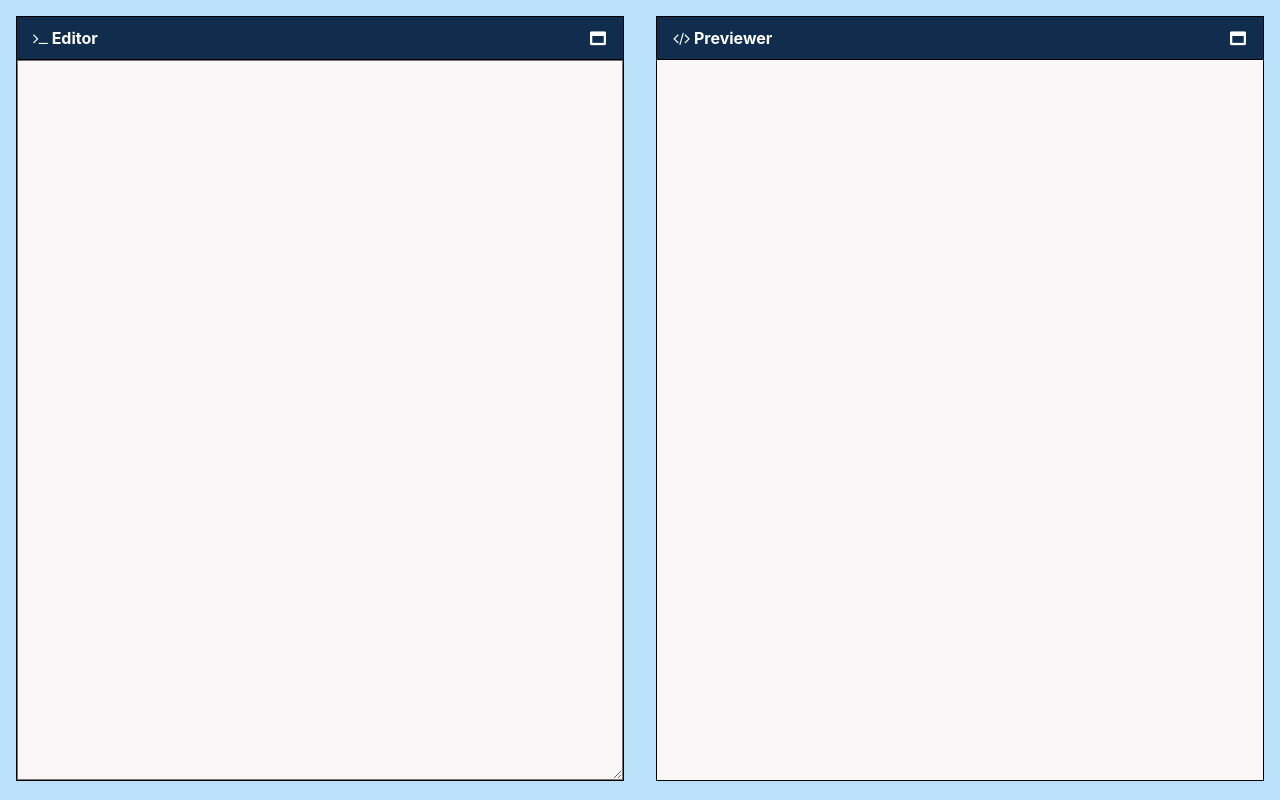
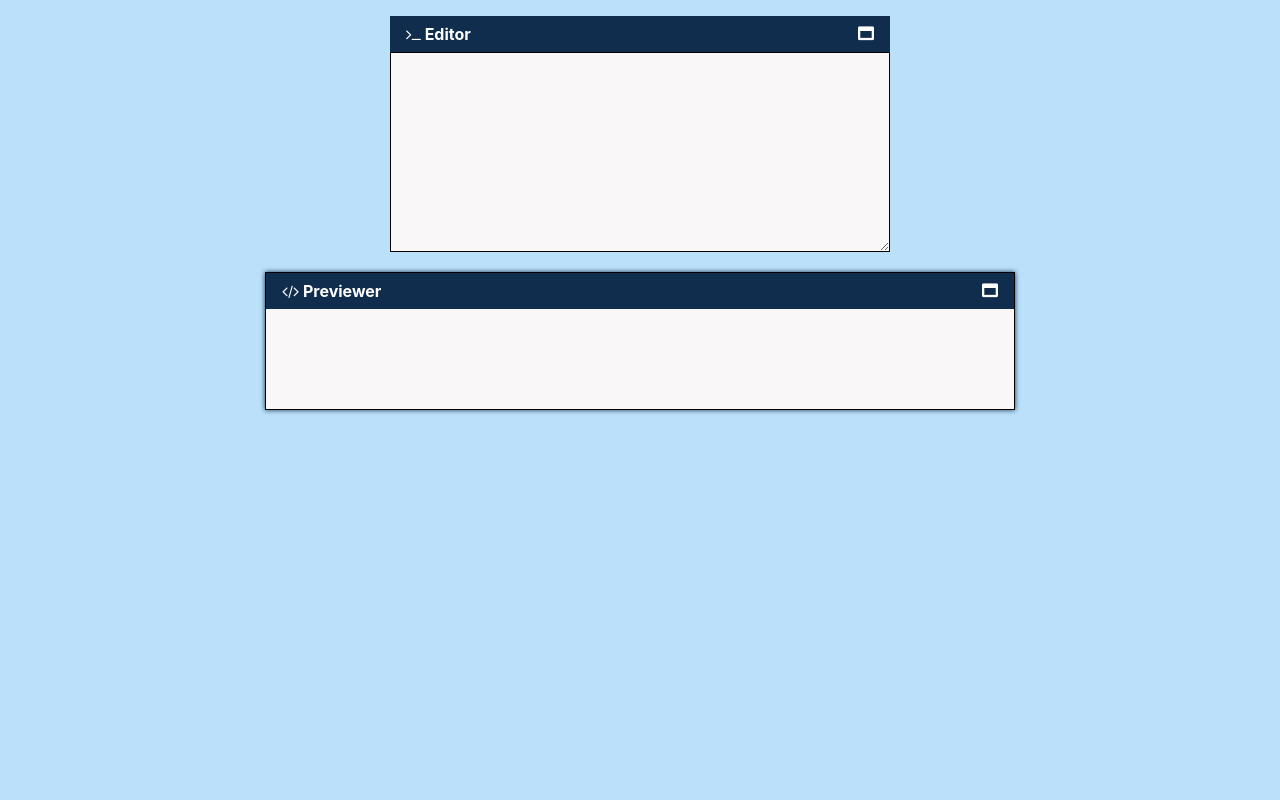
Before and after one commit to srky420/fcc-markdown-previewer, a React (Create React App) app: page / in a window 1280 px wide. Built offline with nearby package versions, Linux system fonts and the light colour scheme.

Commit message:
Create React only app

```diff
--- a/public/index.html
+++ b/public/index.html
@@ -25,7 +25,6 @@
       Learn how to configure a non-root public URL by running `npm run build`.
     -->
     <link rel="stylesheet" href="https://cdnjs.cloudflare.com/ajax/libs/font-awesome/4.7.0/css/font-awesome.min.css">
-    <link href="https://cdn.jsdelivr.net/npm/bootstrap@5.3.2/dist/css/bootstrap.min.css" rel="stylesheet" integrity="sha384-T3c6CoIi6uLrA9TneNEoa7RxnatzjcDSCmG1MXxSR1GAsXEV/Dwwykc2MPK8M2HN" crossorigin="anonymous">
     <title>React App</title>
   </head>
   <body>
@@ -41,6 +40,5 @@
       To begin the development, run `npm start` or `yarn start`.
       To create a production bundle, use `npm run build` or `yarn build`.
     -->
-    <script src="https://cdn.jsdelivr.net/npm/bootstrap@5.3.2/dist/js/bootstrap.bundle.min.js" integrity="sha384-C6RzsynM9kWDrMNeT87bh95OGNyZPhcTNXj1NW7RuBCsyN/o0jlpcV8Qyq46cDfL" crossorigin="anonymous"></script>
   </body>
 </html>
--- a/src/App.css
+++ b/src/App.css
@@ -2,6 +2,10 @@
   --window-header-color: #112D4E;
   --background-color: #BBE1FA;
   --window-inner-color: #F9F7F7;
+}
+
+* {
+  box-sizing: border-box;
 }
 
 html {
@@ -12,72 +16,42 @@ body {
   background-color: var(--background-color);
 }
 
-#root {
-  display: flex;
-  justify-content: center;
+/* Preview html */
+.preview-inner h1 {
+  border-bottom: 2px solid black;
 }
 
-h1, h2, h3, h4, h5, h6 {
-  font-weight: bold;
-  margin-bottom: 1rem;
+.preview-inner h2 {
+  border-bottom: 1px solid black;
 }
 
-h1 {
-  border-bottom: 2px solid black;
-  padding-bottom: 5px;
+.preview-inner table {
+  border: 1px solid;
+  margin: 1rem 0;
 }
 
-h2 {
-  border-bottom: 1px solid black;
-  padding-bottom: 5px;
-}
-
-table {
-  border: 1px solid;
-  margin-bottom: 1rem;
-}
-
-table tr {
-  border: 1px solid;
-}
-
-table td, th {
+.preview-inner table td, th {
   border: 1px solid;
   padding: 5px;
 }
 
-pre {
+.preview-inner pre {
   display: block;
   background-color: #eee;
   padding: 1rem;
+  overflow-x: auto;
 }
 
-code {
+.preview-inner code {
   background-color: #eee;
 }
 
-img {
+.preview-inner img {
   width: 100%;
   height: 100%;
 }
 
-.btn-link {
-  color: white;
-  font-weight: lighter;
-  padding: 0;
-}
-
-.btn-link:hover {
-  color: var(--background-color);
-}
-
-.window {
-  resize: horizontal;
-  width: 50vw;
-  margin: 1rem;
-  border: 1px solid black;
-}
-
+/* Window header */
 .window-header {
   color: white;
   font-weight: bold;
@@ -86,44 +60,77 @@ img {
   align-items: center;
   justify-content: space-between;
   background-color: var(--window-header-color);
-  border-bottom: 1px solid black;
 }
 
-.window-inner {
-  height: 90vh;
-  width: 100%;
-  overflow: auto;
-  padding: 1rem;
-  background-color: var(--window-inner-color);
+.window-header p {
+  margin: 0;
 }
 
-.editor {
-  overflow: hidden;
+.btn {
+  font-size: 1rem;
+  background-color: transparent;
+  color: white;
   padding: 0;
-  font-family: 'Courier New', Courier, monospace;
+  border: 0;
 }
 
-.editor textarea {
+.btn:hover {
+  color: var(--background-color);
+  cursor: pointer;
+}
+
+/* Preview Window */
+.preview-window {
+  margin: 1rem auto;
+  width: 750px;
+  border: 1px solid black;
+  background-color: var(--window-inner-color);
+  box-shadow: 0 0 5px 0 var(--window-header-color);
+}
+
+.preview-inner {
+  min-height: 100px;
+  padding: 0 1rem;
+  word-wrap: break-word;
+}
+
+/* Editor window */
+.editor-window {
+  width: 500px;
+  margin: 1rem auto;
+}
+
+.editor-window textarea {
   width: 100%;
-  height: 100%;
-  padding: 1rem;
+  height: 200px;
+  padding: 0.5rem;
   background-color: var(--window-inner-color);
   outline: 0;
+  border: 1px solid black;
   overflow: auto;
+  font-size: 0.9rem;
 }
 
-.window-inner::-webkit-scrollbar-track,
-.editor textarea::-webkit-scrollbar-track {
-	background-color: #F5F5F5;
+.editor-window textarea:focus {
+  box-shadow: 0 0 5px 0 var(--window-header-color);
 }
 
-.window-inner::-webkit-scrollbar,
-.editor textarea::-webkit-scrollbar {
-	width: 0.5rem;
-	background-color: #F5F5F5;
+.maximized {
+  min-height: 100vh;
 }
 
-.window-inner::-webkit-scrollbar-thumb,
-.editor textarea::-webkit-scrollbar-thumb {
-	background-color: #aaa;
+.minimized {
+  display: none;
 }
+
+@media screen and (max-width: 760px) {
+  html {
+    font-size: 14px;
+  }
+  .preview-window {
+    width: 90vw;
+  }
+  .editor-window {
+    width: 75vw;
+  }
+}
--- a/src/App.js
+++ b/src/App.js
@@ -3,14 +3,48 @@ import Editor from './components/Editor';
 import Previewer from './components/Previewer';
 import { Provider } from 'react-redux';
 import store from './store';
+import React from 'react';
+import { marked } from 'marked';
+import parse from 'html-react-parser';
 
-function App() {
-  return (
-    <Provider store={store}>
-      <Editor />
-      <Previewer />
-    </Provider>
-  );
+class App extends React.Component {
+  constructor(props) {
+    super(props);
+    this.state = {
+      input: '',
+      html: ''
+    }
+    this.handleChange = this.handleChange.bind(this);
+  }
+  handleChange(e) {
+    this.setState({
+      input: e.target.value,
+      html: marked(e.target.value).replace('/\n/g', '<br />')
+    });
+    console.log(this.state.html);
+  }
+  render() {
+    return (
+      <div className='App'>
+        <div className='editor-window'>
+          <div className='window-header'>
+              <p><i className='fa fa-terminal'></i> Editor</p>
+              <button className='btn'><i className='fa fa-window-maximize'></i></button>
+          </div>
+          <textarea id='editor' value={this.state.input} onChange={this.handleChange}></textarea>
+        </div>
+        <div className='preview-window'>
+          <div className='window-header'>
+              <p><i className='fa fa-code'></i> Previewer</p>
+              <button className='btn'><i className='fa fa-window-maximize'></i></button>
+          </div>
+          <div className='preview-inner' id='preview'>
+              { parse(this.state.html) }
+          </div>
+        </div>
+      </div>
+    );
+  }
 }
 
 export default App;
--- a/src/action-types/parsemdActionTypes.js
+++ b/src/action-types/parsemdActionTypes.js
@@ -2,3 +2,4 @@
 export const PARSE_MARKDOWN = 'PARSE_MARKDOWN';
 export const TOGGLE_EDITOR = 'TOGGLE_EDITOR';
 export const TOGGLE_PREVIEWER = 'TOGGLE_PREVIEWER';
+export const RESET_VIEW = 'RESET_VIEW';
--- a/src/actions/parsemdActions.js
+++ b/src/actions/parsemdActions.js
@@ -1,4 +1,4 @@
-import { PARSE_MARKDOWN } from "../action-types/parsemdActionTypes";
+import { PARSE_MARKDOWN, RESET_VIEW, TOGGLE_EDITOR, TOGGLE_PREVIEWER } from "../action-types/parsemdActionTypes";
 import { marked } from "marked";
 
 // Define actions
@@ -8,3 +8,21 @@ export const parseMarkdown = (input) => {
         output: marked.parse(input)
     }
 }
+
+export const toggleEditor = () => {
+    return {
+        type: TOGGLE_EDITOR,
+    }
+}
+
+export const togglePreviewer = () => {
+    return {
+        type: TOGGLE_PREVIEWER
+    }
+}
+
+export const resetView = () => {
+    return {
+        type: RESET_VIEW
+    }
+}
--- a/src/components/Editor.js
+++ b/src/components/Editor.js
@@ -1,12 +1,16 @@
 import React from "react";
 import { connect } from 'react-redux';
-import { parseMarkdown } from "../actions/parsemdActions";
+import { parseMarkdown, toggleEditor } from "../actions/parsemdActions";
 
 // Define state and dispatch mapping
+const mapStateToProps = (state) => state;
 const mapDispatchToProps = (dispatch) => {
     return {
         submitMarkdownParse: (input) => {
             dispatch(parseMarkdown(input));
+        },
+        submitToggleRequest: () => {
+            dispatch(toggleEditor());
         }
     }
 }
@@ -26,16 +30,17 @@ class Presentational extends React.Component {
         });
         this.props.submitMarkdownParse(e.target.value);
     }
+    toggleEditor() {
+        this.props.submitToggleRequest();
+    }
     render() {
         return (
-            <div className='window'>
+            <div className='editor-window'>
                 <div className='window-header'>
                     <p className="m-0"><i className='fa fa-terminal'></i> Editor</p>
                     <button className='btn btn-link'><i className='fa fa-window-maximize'></i></button>
                 </div>
-                <div className="window-inner editor">
-                    <textarea value={this.state.input} onChange={this.handleChange}></textarea>
-                </div>
+                <textarea value={this.state.input} onChange={this.handleChange}></textarea>
             </div>
         )
     }
--- a/src/components/Previewer.js
+++ b/src/components/Previewer.js
@@ -1,23 +1,35 @@
 import React from "react";
 import { connect } from "react-redux";
+import { togglePreviewer } from "../actions/parsemdActions";
 import parse from "html-react-parser";
 
 // Define state mapping
 const mapStateToProps = (state) => state;
+const mapDispatchToProps = (dispatch) => {
+    return {
+        submitToggleRequest: () => {
+            dispatch(togglePreviewer());
+        }
+    }
+}
 
 // Define component
 class Presentational extends React.Component {
     constructor(props) {
         super(props);
+        this.togglePreviewer = this.togglePreviewer.bind(this);
+    }
+    togglePreviewer() {
+        this.props.submitToggleRequest();
     }
     render() {
         return (
-            <div className='window'>
+            <div className='preview-window'>
                 <div className='window-header'>
                     <p className="m-0"><i className='fa fa-code'></i> Previewer</p>
                     <button className='btn btn-link'><i className='fa fa-window-maximize'></i></button>
                 </div>
-                <div className='window-inner preview'>
+                <div className='html-preview'>
                     { parse(this.props.output) }
                 </div>
             </div>
@@ -26,6 +38,6 @@ class Presentational extends React.Component {
 }
 
 // Connect presentational component to redux store
-const Previewer = connect(mapStateToProps, null)(Presentational);
+const Previewer = connect(mapStateToProps, mapDispatchToProps)(Presentational);
 
 export default Previewer;
--- a/src/reducers/parsemdReducer.js
+++ b/src/reducers/parsemdReducer.js
@@ -1,8 +1,10 @@
-import { PARSE_MARKDOWN } from "../action-types/parsemdActionTypes";
+import { PARSE_MARKDOWN, TOGGLE_EDITOR, TOGGLE_PREVIEWER, RESET_VIEW } from "../action-types/parsemdActionTypes";
 
 // Define default state
 const defaultState = {
-    output: ''
+    output: '',
+    toggleEditor: true,
+    togglePreviewer: true
 }
 
 // Define reducer
@@ -12,6 +14,24 @@ const parsemdReducer = (state = defaultState, action) => {
             return {
                 output: action.output
             }
+        case TOGGLE_EDITOR:
+            return {
+                ...state,
+                toggleEditor: true,
+                togglePreviewer: false
+            }
+        case TOGGLE_PREVIEWER:
+            return {
+                ...state,
+                toggleEditor: false,
+                togglePreviewer: true
+            }
+        case RESET_VIEW:
+            return {
+                ...state,
+                toggleEditor: true,
+                togglePreviewer: true
+            }
         default:
             return state;
     }
```
